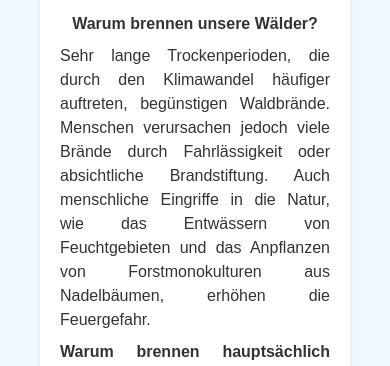
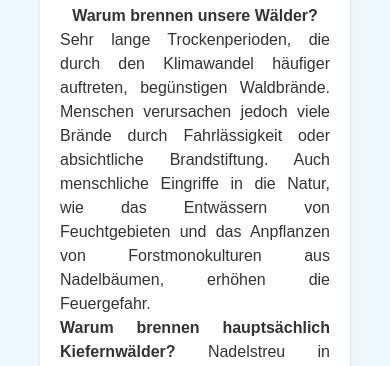
Before and after one commit to Hallo6775/bio, a plain HTML site: page inhalt.html in a window 390 px wide. Shown: the part 1634-2000 px from the top of the page. Drawn offline with Linux system fonts and the light colour scheme.

Commit message:
Update styles-inhalt.css

```diff
--- a/styles-inhalt.css
+++ b/styles-inhalt.css
@@ -98,21 +98,14 @@ main {
     animation: fadeIn 1s ease-in-out;
 }
 p {
-    white-space: normal; /* Standardwert, Zeilenumbrüche und Leerzeichen werden normal behandelt */
-    line-height: 1.5; /* Erhöht den Abstand zwischen den Zeilen um das 1,5-Fache der Schriftgröße */
-    margin-bottom: 1em; /* Setzt einen Abstand nach jedem Absatz */
-  }
+    margin: 0;
+    padding: 0;
+    white-space: normal;
+    line-height: 1.5;
+    letter-spacing: normal;
+    word-spacing: normal;
 
-  p {
-    margin: 0; /* Entfernt zusätzliche Abstände */
-    padding: 0; /* Entfernt zusätzliche Einrückungen */
-  }
-
-  @media (max-width: 600px) {
-    p {
-      margin-bottom: 0.5em;
-    }
-  }
+}
 
 section {
     padding: 20px;
```
